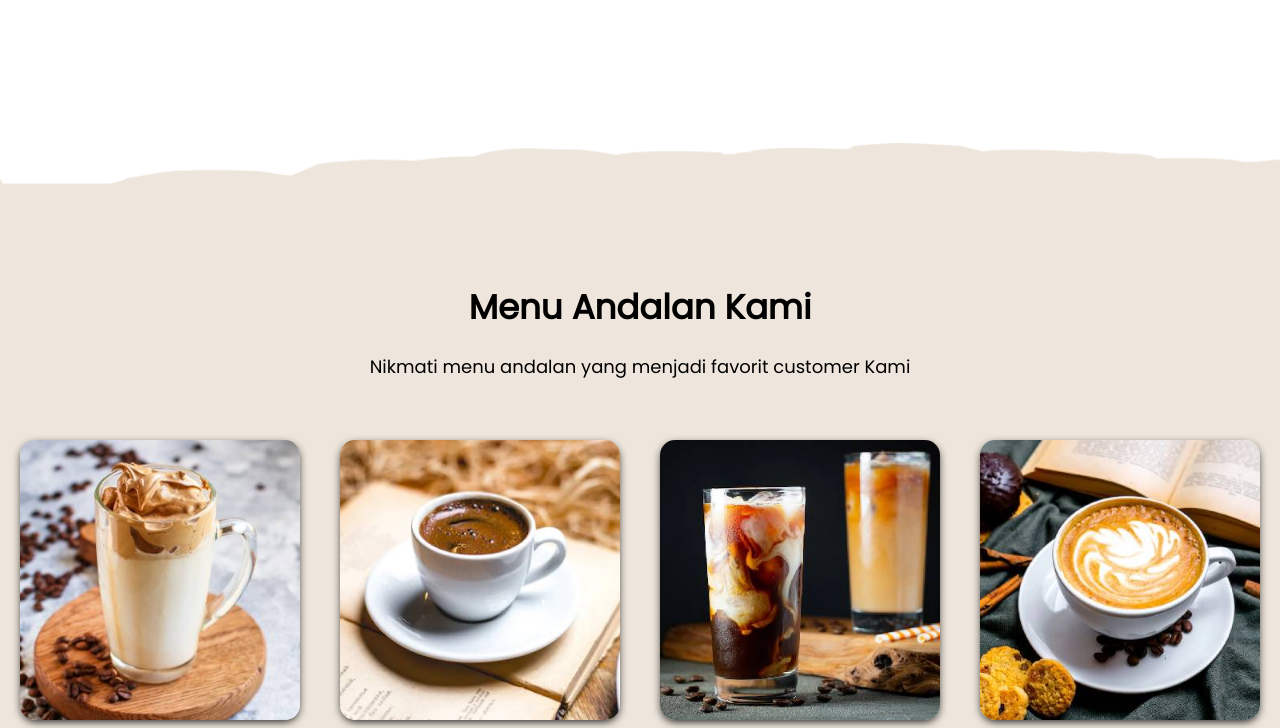
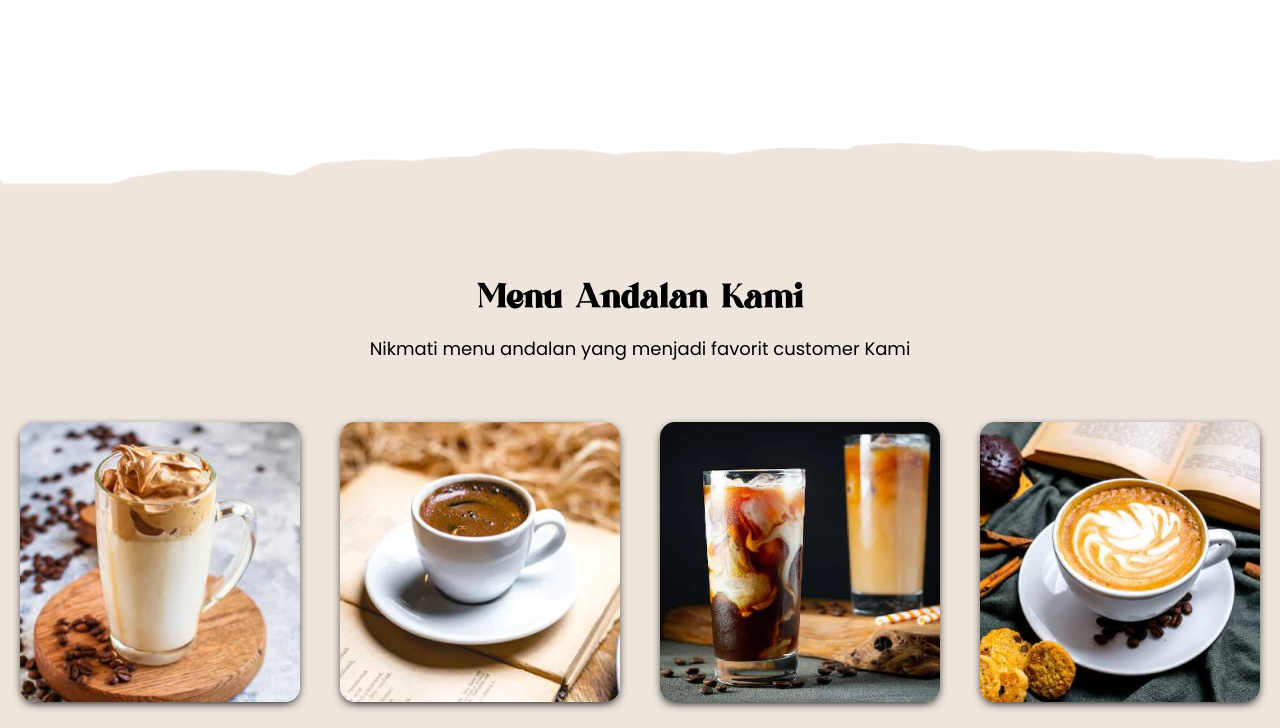
Before and after one commit to tegarrianto/kopi_kuy, a plain HTML site: page index.html in a window 1280 px wide. Shown: the part 492-1220 px from the top of the page. Drawn offline with Linux system fonts and the light colour scheme.

Commit message:
first commit

```diff
--- a/css/style.css
+++ b/css/style.css
@@ -53,7 +53,7 @@ dengan memberi nama family, maka kita mendaftarkan font tersebut ke dalam websit
 
 @font-face {
   src: url(../fonts/poppins.woff2);
-   font-family: 'Poppins';
+  font-family: 'poppins';
 }
 
 body {
@@ -61,7 +61,7 @@ body {
    mendaftarkan semua teks pada body menjadi family Poppins
    kenapa pada body? karena elemen body membungkus semua elemen dari nav section sampai footer
    */
-   font-family: 'Poppins';
+  font-family: 'poppins';
 }
 
 /*
@@ -86,7 +86,17 @@ h1,h2 {
 }
 
 */
+@font-face {
+  font-family: 'Galins';
+  font-style: normal;
+  font-weight: 400;
+  src: url(../fonts/Galins.woff2);
+}
 
+h1,
+h2 {
+  font-family: 'Galins';
+}
 
 a {
   /* menghilangkan garis bawah pada link */
@@ -135,7 +145,7 @@ nav {
    untuk pengguna vscode silahkan arahkan mouse ke kotak warna di bawah
    untuk mengganti warna sesuai keinginan
    */
-   background-color:dodgerblue;
+  background-color: dodgerblue;
 
   /* box-shadow membuat efek bayangan */
   box-shadow: 0 3px 7px -2px #000;
@@ -187,7 +197,7 @@ a.shop {
 a.chat {
   margin-right: 30px;
   background-color: dodgerblue(8, 69, 8);
-   color:white;
+  color: white;
   padding-top: 5px;
   padding-right: 15px;
   padding-bottom: 5px;
@@ -233,7 +243,7 @@ header h1 {
   margin-bottom: 20px;
   font-size: 50px;
   font-weight: bold;
-   color:black;
+  color: black;
 }
 
 header p {
@@ -519,7 +529,7 @@ div.kontak {
 /* FOOTER */
 
 footer {
-   background-color:blue;
+  background-color: blue;
   padding-top: 15px;
   padding-bottom: 15px;
   color: #fff;
```
Also changed, not shown: fonts/Galins.woff2 (added). Lines whose indentation alone changed are shown as unchanged.
